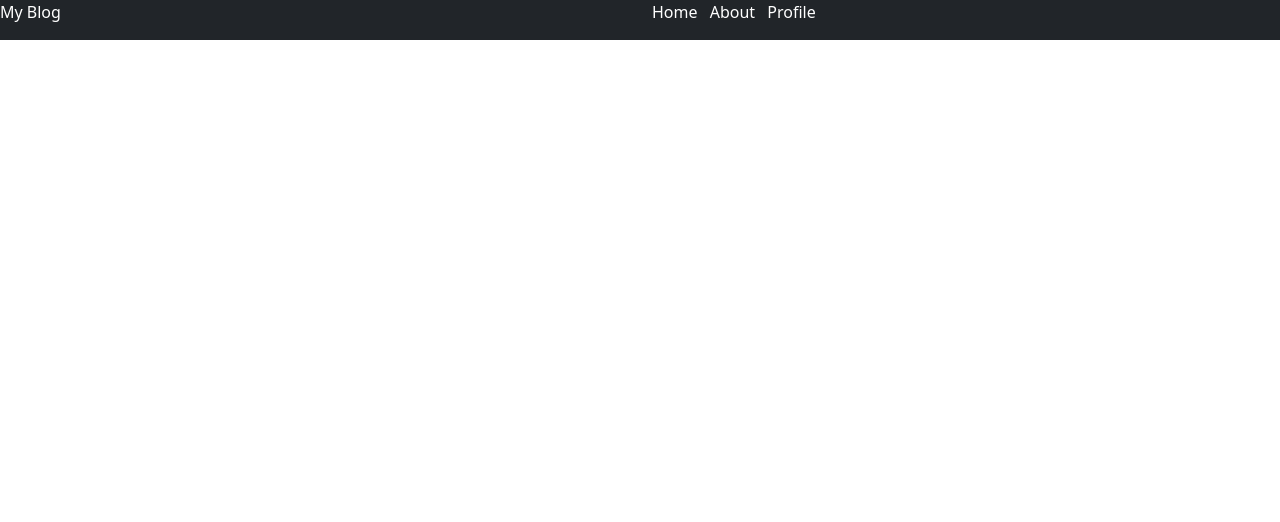
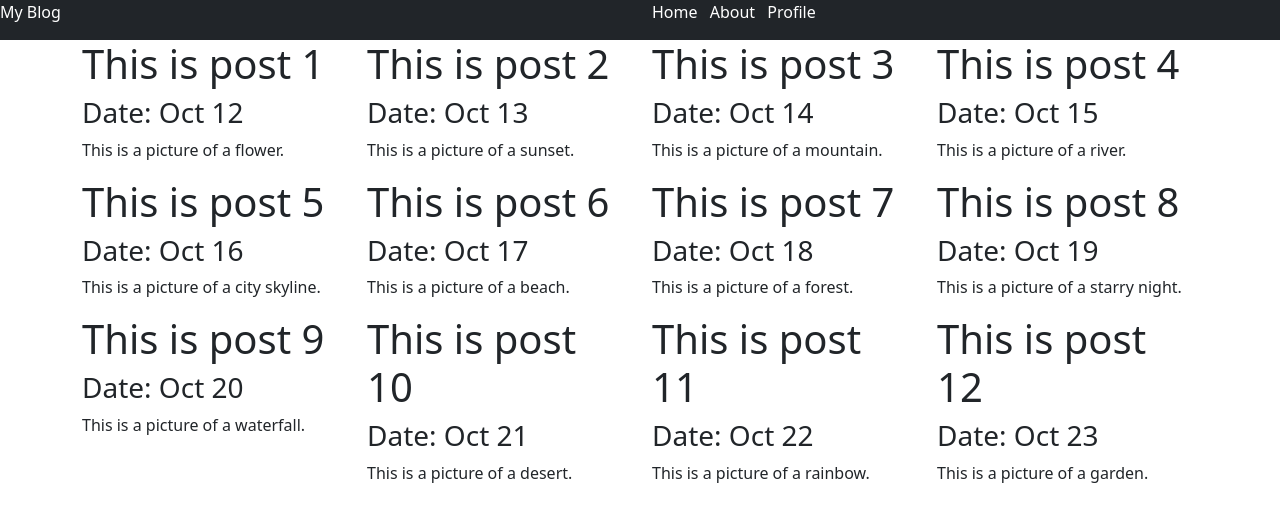
Before and after one commit to RVJVIJAY/HtmlProject, a plain HTML site: page bootstrap/blog.html in a window 1280 px wide. Drawn offline with nearby package versions, Linux system fonts and the light colour scheme.

Commit message:
add blog design

```diff
--- a/bootstrap/blog.html
+++ b/bootstrap/blog.html
@@ -25,6 +25,70 @@
       </div>
     </header>
     <!-- content -->
+     <div class="container">
+        <div class="row">
+            <div class="col-lg-3">
+                <h1>This is post 1</h1>
+                <h3>Date: Oct 12</h3>
+                <p>This is a picture of a flower.</p>
+            </div>
+            <div class="col-lg-3">
+                <h1>This is post 2</h1>
+                <h3>Date: Oct 13</h3>
+                <p>This is a picture of a sunset.</p>
+            </div>
+            <div class="col-lg-3">
+                <h1>This is post 3</h1>
+                <h3>Date: Oct 14</h3>
+                <p>This is a picture of a mountain.</p>
+            </div>
+            <div class="col-lg-3">
+                <h1>This is post 4</h1>
+                <h3>Date: Oct 15</h3>
+                <p>This is a picture of a river.</p>
+            </div>
+            <div class="col-lg-3">
+                <h1>This is post 5</h1>
+                <h3>Date: Oct 16</h3>
+                <p>This is a picture of a city skyline.</p>
+            </div>
+            <div class="col-lg-3">
+                <h1>This is post 6</h1>
+                <h3>Date: Oct 17</h3>
+                <p>This is a picture of a beach.</p>
+            </div>
+            <div class="col-lg-3">
+                <h1>This is post 7</h1>
+                <h3>Date: Oct 18</h3>
+                <p>This is a picture of a forest.</p>
+            </div>
+            <div class="col-lg-3">
+                <h1>This is post 8</h1>
+                <h3>Date: Oct 19</h3>
+                <p>This is a picture of a starry night.</p>
+            </div>
+            <div class="col-lg-3">
+                <h1>This is post 9</h1>
+                <h3>Date: Oct 20</h3>
+                <p>This is a picture of a waterfall.</p>
+            </div>
+            <div class="col-lg-3">
+                <h1>This is post 10</h1>
+                <h3>Date: Oct 21</h3>
+                <p>This is a picture of a desert.</p>
+            </div>
+            <div class="col-lg-3">
+                <h1>This is post 11</h1>
+                <h3>Date: Oct 22</h3>
+                <p>This is a picture of a rainbow.</p>
+            </div>
+            <div class="col-lg-3">
+                <h1>This is post 12</h1>
+                <h3>Date: Oct 23</h3>
+                <p>This is a picture of a garden.</p>
+            </div>
+        </div>
+     </div>
 
 
     <script
```
